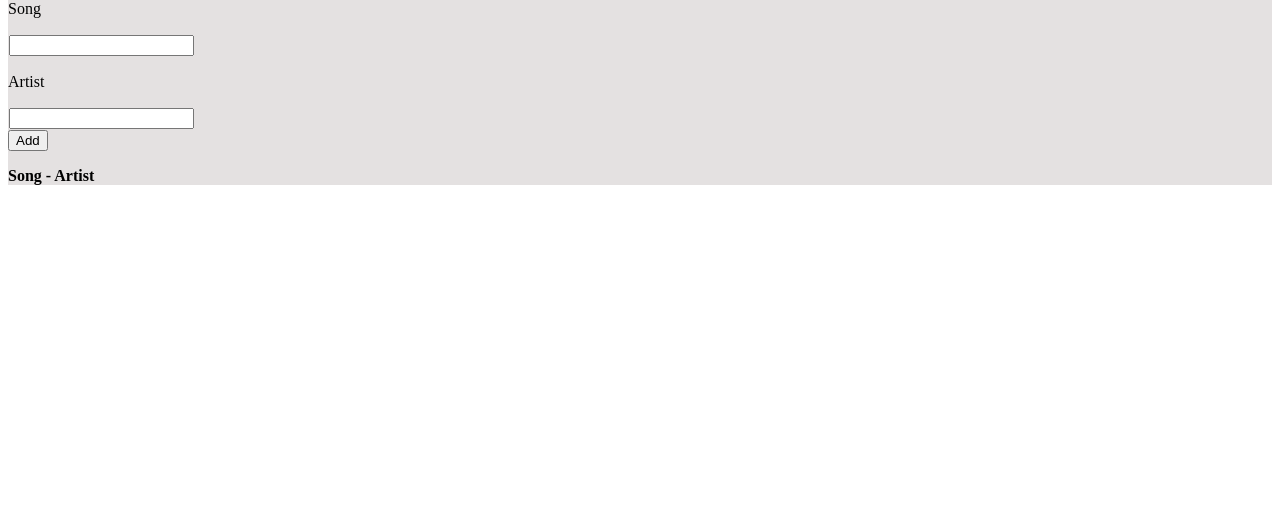
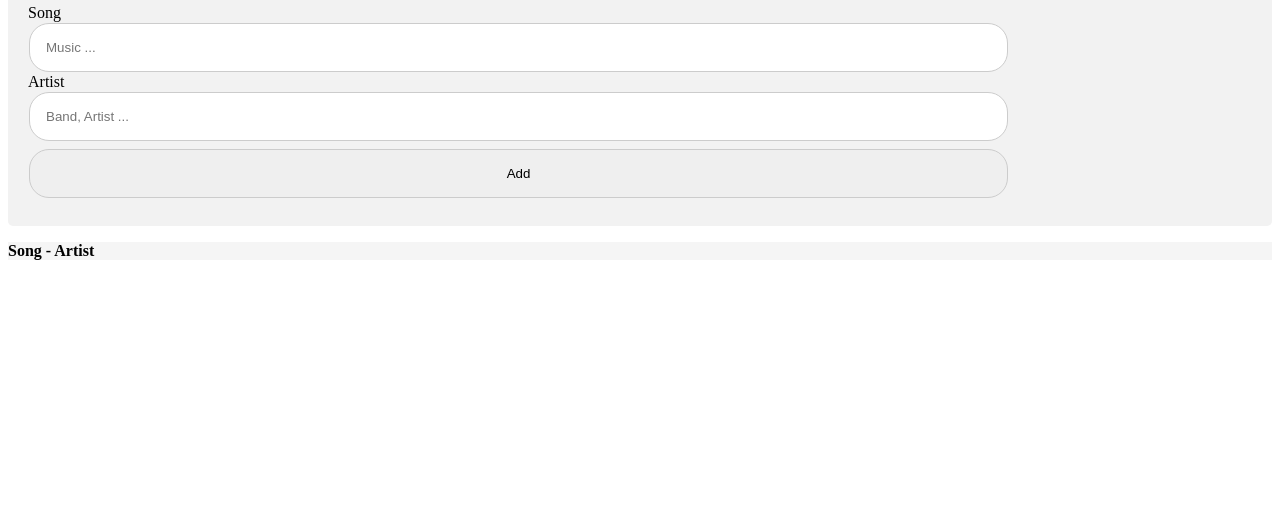
Before and after one commit to samuel-cs4/study-notes-js, a plain HTML site: page playlist/index.html in a window 1280 px wide. Shown: the part 274-800 px from the top of the page. Drawn offline with Linux system fonts and the light colour scheme.

Commit message:
style: styling components

```diff
--- a/playlist/index.html
+++ b/playlist/index.html
@@ -8,11 +8,32 @@
 
   <style>
 
+    /* Componentes do HTML */
+    input {
+      width: 80%;
+      padding: 1rem;
+      margin: 8px 1px 8px 1px; /* Top right bottom left */
+      display: flex;
+      border: 1px solid #ccc;
+      border-radius: 20px;
+      box-sizing: border-box;
+    }
+
     /* Trabalhando com ID */
     #image {
       margin-right: auto;
       margin-left: auto;
       display: block;
+    }
+
+    #input {
+      border-radius: 5px;
+      background-color: #f2f2f2;
+      padding: 20px;
+    }
+
+    #song-list {
+      background: whitesmoke !important;
     }
 
     /* Trabalhando com CLASS */
@@ -33,7 +54,7 @@
 </head>
 <body>
 
-  <div class="full-body">
+  <!-- Image -->
   <div class="head">
     <img
       id="image"
@@ -43,19 +64,24 @@
     />
   </div>
 
-    <div class="btn-group">
+  <!-- Inputs -->
+  <div id="input">
 
-      <p>Song</p>
-      <input type="text" name="Song" id="input-song" class="btn">
+    <label for="input-song">Song</label>
+    <input type="text" name="Song" id="input-song" class="btn" placeholder="Music ...">
 
-      <p>Artist</p>
-      <input type="text" name="Artist" id="input-artist" class="btn">
+    <label for="input-artist">Artist</label>
+    <input type="text" name="Artist" id="input-artist" class="btn" placeholder="Band, Artist ...">
 
-      <br/>
-      <input type="button" value="Add" onclick="addSong()">
+    <input
+      type="button"
+      value="Add"
+      onclick="addSong()"
+      style="text-align: center; display: block;">
 
   </div>
 
+  <!-- List -->
   <div id="song-list">
 
     <p><strong>Song - Artist</strong></p>
@@ -63,6 +89,5 @@
   </div>
 
   <script src="script.js"></script>
-  </div>
 </body>
 </html>
--- a/playlist/script.js
+++ b/playlist/script.js
@@ -1,5 +1,6 @@
-
-
+/**
+ * Add a song on screen
+ */
 function addSong() {
   var songList = window.document.getElementById('song-list')
 
```
Lines whose indentation alone changed are shown as unchanged.
